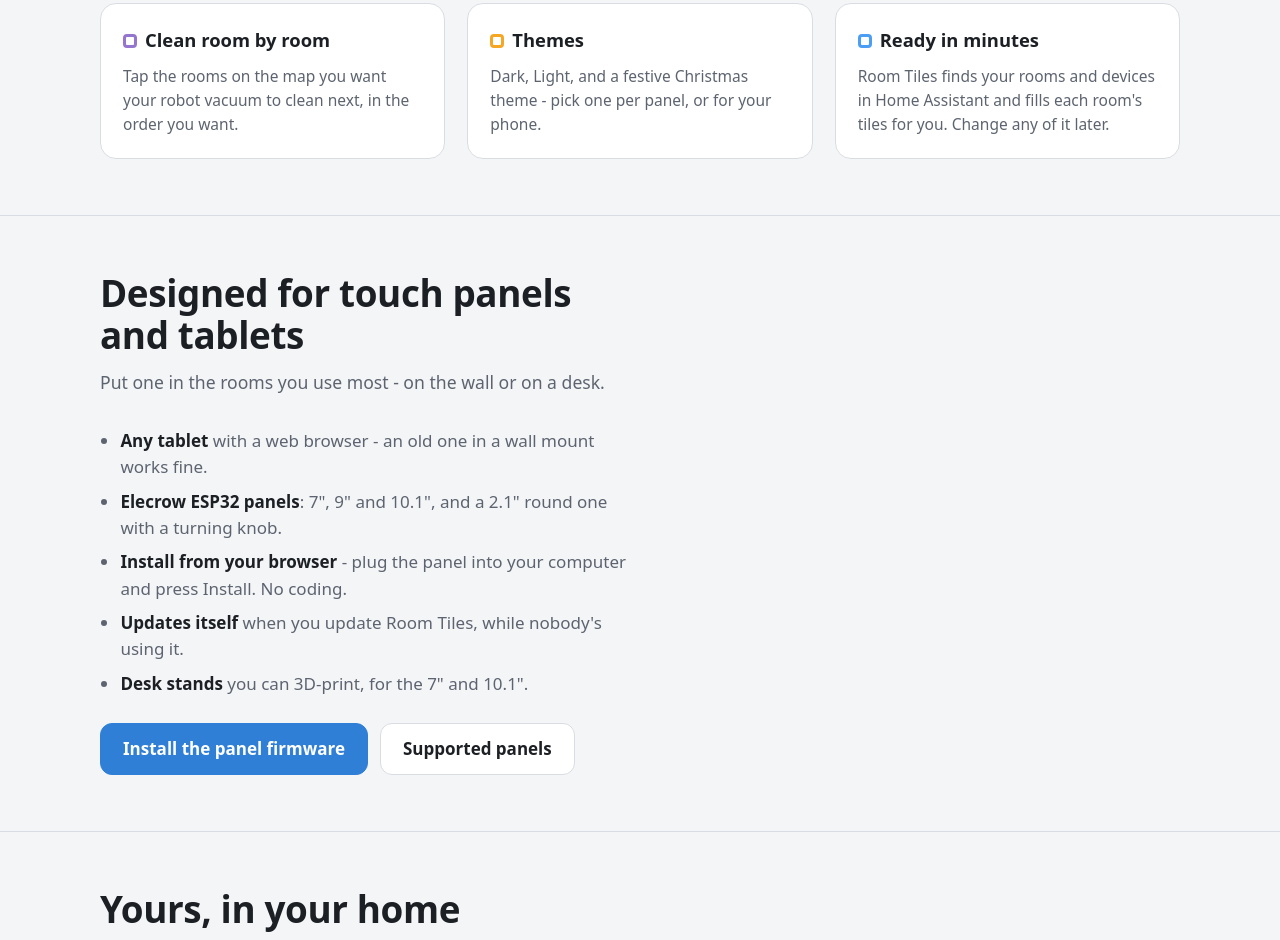
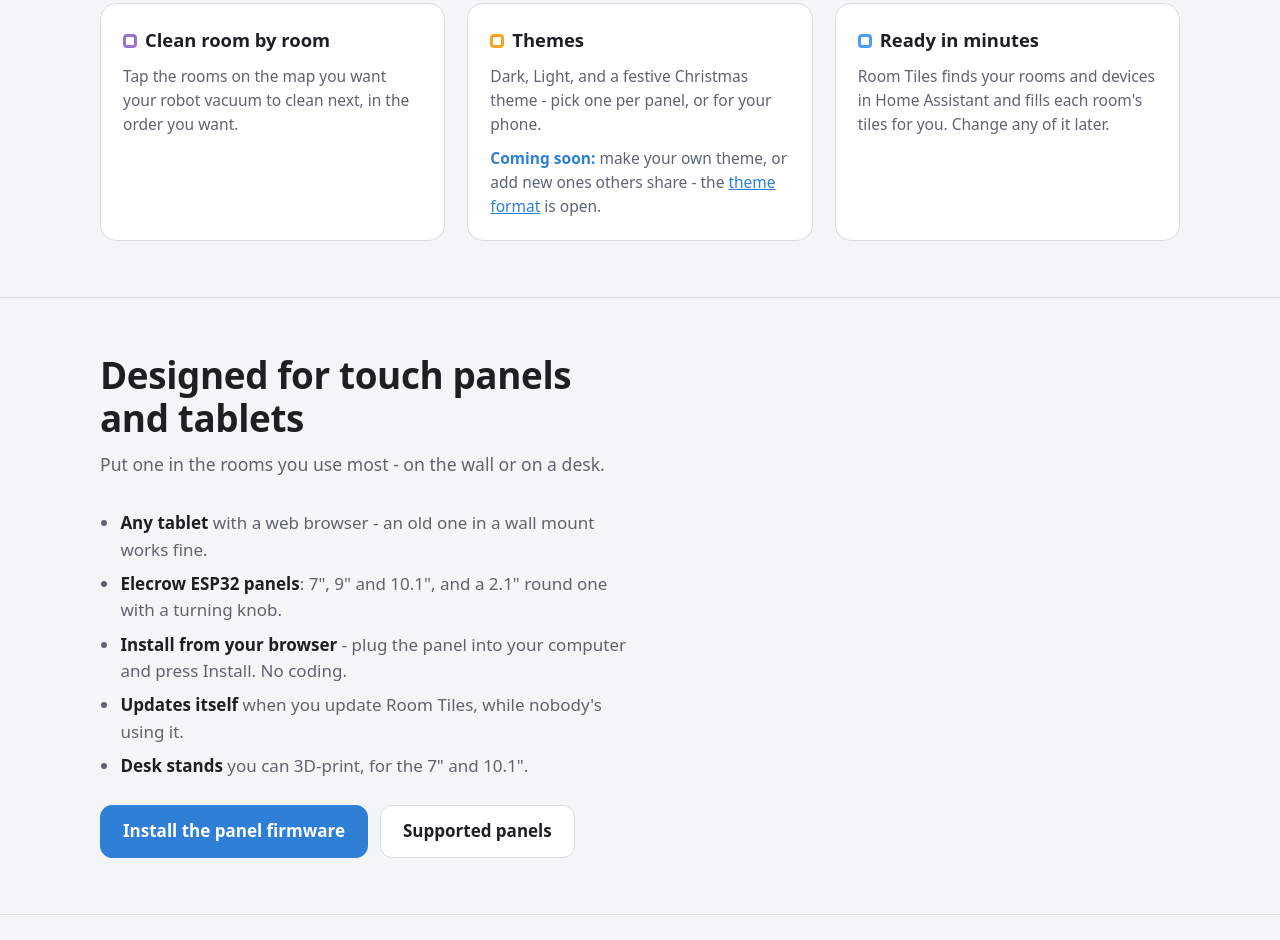
Before and after one commit to rustyk0-byte/room-tiles, a plain HTML site: page tools/site/index.html in a window 1280 px wide. Shown: the part 918-1858 px from the top of the page. Drawn offline with Linux system fonts and the light colour scheme; files whose address does not match are found by name.

Commit message:
Landing page: your own themes, coming soon
Co-Authored-By: Claude Opus 5.5 <noreply@anthropic.com>

```diff
--- a/tools/site/index.html
+++ b/tools/site/index.html
@@ -261,6 +261,9 @@
         color: var(--dim);
         font-size: 0.97rem;
       }
+      .soon {
+        color: var(--accent);
+      }
       .dot {
         width: 14px;
         height: 14px;
@@ -427,6 +430,8 @@
               <figure><img src="img/themes.png" alt="The same room in the Dark, Light and Christmas themes" loading="lazy" onerror="this.parentNode.classList.add('missing')" /></figure>
               <h3><span class="dot amber"></span>Themes</h3>
               <p>Dark, Light, and a festive Christmas theme - pick one per panel, or for your phone.</p>
+              <p><b class="soon">Coming soon:</b> make your own theme, or add new ones others share - the
+                <a href="https://github.com/rustyk0-byte/room-tiles/blob/main/docs/THEMES.md">theme format</a> is open.</p>
             </div>
             <div class="feature">
               <figure><img src="img/phone.png" alt="Room Tiles on a phone" loading="lazy" onerror="this.parentNode.classList.add('missing')" /></figure>
```
